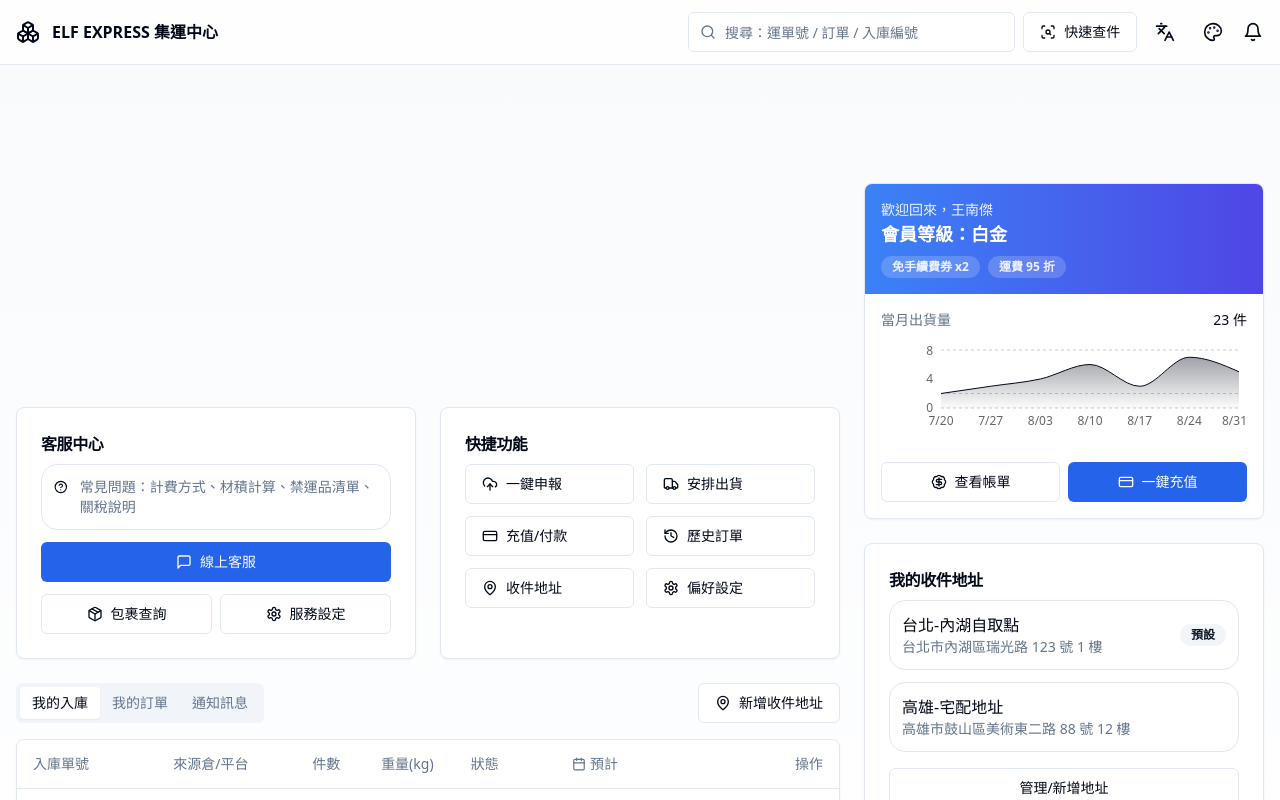
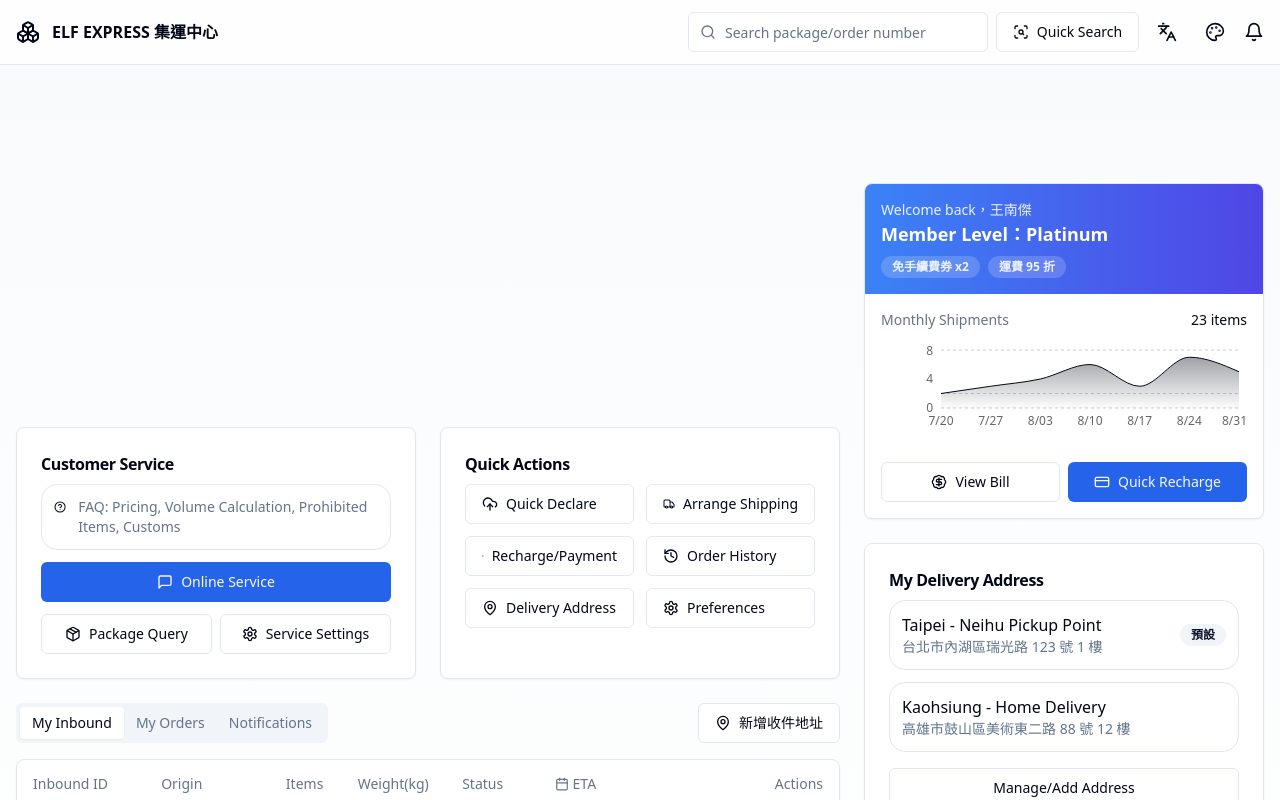
Before and after one commit to elf-express/DM_NewWeb_React, a React (Vite) app: page / in a window 1280 px wide. Shown: the top 800 px of the page. Built offline with nearby package versions, Linux system fonts and the light colour scheme.

Commit message:
完成完整多語言翻譯：Dashboard所有文字支持繁中/簡中/英文切換

```diff
--- a/src/components/ConsolidationDashboard.tsx
+++ b/src/components/ConsolidationDashboard.tsx
@@ -90,9 +90,9 @@ export default function ConsolidationDashboard() {
             <div className="ml-auto flex w-full max-w-xl items-center gap-2">
               <div className="relative w-full">
                 <Search className="absolute left-3 top-1/2 -translate-y-1/2 h-4 w-4 text-muted-foreground" />
-                <Input className="pl-9" placeholder="搜尋：運單號 / 訂單 / 入庫編號" />
+                <Input className="pl-9" placeholder={t('common.search')} />
               </div>
-              <Button variant="outline" className="gap-2"><ScanSearch className="h-4 w-4"/>快速查件</Button>
+              <Button variant="outline" className="gap-2"><ScanSearch className="h-4 w-4"/>{t('common.quickSearch', '快速查件')}</Button>
               <LanguageSwitcher />
               <ThemeSwitcher />
               <Button variant="ghost" size="icon"><Bell className="h-5 w-5"/></Button>
@@ -123,13 +123,13 @@ export default function ConsolidationDashboard() {
             <motion.div initial={{opacity:0, y: 6}} animate={{opacity:1, y:0}}>
               <Card className="shadow-sm">
                 <CardHeader className="pb-2">
-                  <CardTitle className="text-lg">帳戶概覽</CardTitle>
+                  <CardTitle className="text-lg">{t('overview.title')}</CardTitle>
                 </CardHeader>
                 <CardContent className="grid grid-cols-2 gap-4 md:grid-cols-4">
-                  <OverviewItem icon={Package} title="未入庫" value={5} tip="等待賣家發貨"/>
-                  <OverviewItem icon={Truck} title="已到站" value={8} tip="已到達集運倉"/>
-                  <OverviewItem icon={UploadCloud} title="待申報" value={3} tip="需完成申報"/>
-                  <OverviewItem icon={BadgeDollarSign} title="集貨幣帳戶餘額" value={1250} prefix="NT$"/>
+                  <OverviewItem icon={Package} title={t('overview.notInbound')} value={5} tip={t('overview.waitingShipment')}/>
+                  <OverviewItem icon={Truck} title={t('overview.arrived')} value={8} tip={t('overview.arrivedWarehouse')}/>
+                  <OverviewItem icon={UploadCloud} title={t('overview.pendingDeclaration')} value={3} tip={t('overview.needDeclaration')}/>
+                  <OverviewItem icon={BadgeDollarSign} title={t('overview.balance')} value={1250} prefix="NT$"/>
                 </CardContent>
               </Card>
             </motion.div>
@@ -137,35 +137,35 @@ export default function ConsolidationDashboard() {
             {/* 客服中心與快捷 */}
             <div className="grid grid-cols-1 gap-6 lg:grid-cols-2">
               <Card>
-                <CardHeader className="pb-2"><CardTitle className="text-base">客服中心</CardTitle></CardHeader>
+                <CardHeader className="pb-2"><CardTitle className="text-base">{t('customerService.title')}</CardTitle></CardHeader>
                 <CardContent className="space-y-3">
                   <div className="flex items-start gap-3 rounded-2xl border p-3">
                     <HelpCircle className="mt-0.5 h-4 w-4"/>
-                    <div className="text-sm text-muted-foreground">常見問題：計費方式、材積計算、禁運品清單、關稅說明</div>
+                    <div className="text-sm text-muted-foreground">{t('customerService.faq')}</div>
                   </div>
-                  <Button className="w-full gap-2"><MessageSquare className="h-4 w-4"/> 線上客服</Button>
+                  <Button className="w-full gap-2"><MessageSquare className="h-4 w-4"/> {t('customerService.onlineService')}</Button>
                   <div className="grid grid-cols-2 gap-2">
                     <Button variant="outline" className="gap-2">
                       <Package className="h-4 w-4"/>
-                      包裹查詢
+                      {t('customerService.packageQuery')}
                     </Button>
                     <Button variant="outline" className="gap-2">
                       <Settings className="h-4 w-4"/>
-                      服務設定
+                      {t('customerService.serviceSettings')}
                     </Button>
                   </div>
                 </CardContent>
               </Card>
 
               <Card>
-                <CardHeader className="pb-2"><CardTitle className="text-base">快捷功能</CardTitle></CardHeader>
+                <CardHeader className="pb-2"><CardTitle className="text-base">{t('quickActions.title')}</CardTitle></CardHeader>
                 <CardContent className="grid grid-cols-2 gap-3">
-                  <QuickAction icon={UploadCloud} label="一鍵申報"/>
-                  <QuickAction icon={Truck} label="安排出貨"/>
-                  <QuickAction icon={CreditCard} label="充值/付款"/>
-                  <QuickAction icon={History} label="歷史訂單"/>
-                  <QuickAction icon={MapPin} label="收件地址"/>
-                  <QuickAction icon={Settings} label="偏好設定"/>
+                  <QuickAction icon={UploadCloud} label={t('quickActions.declare')}/>
+                  <QuickAction icon={Truck} label={t('quickActions.arrange')}/>
+                  <QuickAction icon={CreditCard} label={t('quickActions.payment')}/>
+                  <QuickAction icon={History} label={t('quickActions.history')}/>
+                  <QuickAction icon={MapPin} label={t('quickActions.address')}/>
+                  <QuickAction icon={Settings} label={t('quickActions.settings')}/>
                 </CardContent>
               </Card>
             </div>
@@ -174,9 +174,9 @@ export default function ConsolidationDashboard() {
             <Tabs defaultValue="inbound" className="w-full">
               <div className="flex items-center justify-between">
                 <TabsList>
-                  <TabsTrigger value="inbound">我的入庫</TabsTrigger>
-                  <TabsTrigger value="orders">我的訂單</TabsTrigger>
-                  <TabsTrigger value="notice">通知訊息</TabsTrigger>
+                  <TabsTrigger value="inbound">{t('tabs.myInbound')}</TabsTrigger>
+                  <TabsTrigger value="orders">{t('tabs.myOrders')}</TabsTrigger>
+                  <TabsTrigger value="notice">{t('tabs.notifications')}</TabsTrigger>
                 </TabsList>
                 <Button variant="outline" className="gap-2"><MapPin className="h-4 w-4"/>新增收件地址</Button>
               </div>
@@ -186,13 +186,13 @@ export default function ConsolidationDashboard() {
                     <Table>
                       <TableHeader>
                         <TableRow>
-                          <TableHead>入庫單號</TableHead>
-                          <TableHead>來源倉/平台</TableHead>
-                          <TableHead className="text-center">件數</TableHead>
-                          <TableHead className="text-center">重量(kg)</TableHead>
-                          <TableHead>狀態</TableHead>
-                          <TableHead><div className="flex items-center gap-1"><Calendar className="h-3.5 w-3.5"/>預計</div></TableHead>
-                          <TableHead className="text-right">操作</TableHead>
+                          <TableHead>{t('inbound.id')}</TableHead>
+                          <TableHead>{t('inbound.origin')}</TableHead>
+                          <TableHead className="text-center">{t('inbound.items')}</TableHead>
+                          <TableHead className="text-center">{t('inbound.weight')}</TableHead>
+                          <TableHead>{t('inbound.status')}</TableHead>
+                          <TableHead><div className="flex items-center gap-1"><Calendar className="h-3.5 w-3.5"/>{t('inbound.eta')}</div></TableHead>
+                          <TableHead className="text-right">{t('inbound.actions')}</TableHead>
                         </TableRow>
                       </TableHeader>
                       <TableBody>
@@ -207,8 +207,8 @@ export default function ConsolidationDashboard() {
                             </TableCell>
                             <TableCell>{s.eta}</TableCell>
                             <TableCell className="text-right space-x-2">
-                              <Button size="sm" variant="outline">申報</Button>
-                              <Button size="sm">查看詳情</Button>
+                              <Button size="sm" variant="outline">{t('inbound.declare')}</Button>
+                              <Button size="sm">{t('inbound.viewDetails')}</Button>
                             </TableCell>
                           </TableRow>
                         ))}
@@ -224,12 +224,12 @@ export default function ConsolidationDashboard() {
                     <Table>
                       <TableHeader>
                         <TableRow>
-                          <TableHead>訂單編號</TableHead>
-                          <TableHead>服務</TableHead>
-                          <TableHead>金額 (NT$)</TableHead>
-                          <TableHead>建立時間</TableHead>
-                          <TableHead>狀態</TableHead>
-                          <TableHead className="text-right">操作</TableHead>
+                          <TableHead>{t('orders.orderId')}</TableHead>
+                          <TableHead>{t('orders.type')}</TableHead>
+                          <TableHead>{t('orders.amount')}</TableHead>
+                          <TableHead>{t('orders.date')}</TableHead>
+                          <TableHead>{t('orders.status')}</TableHead>
+                          <TableHead className="text-right">{t('orders.actions')}</TableHead>
                         </TableRow>
                       </TableHeader>
                       <TableBody>
@@ -243,8 +243,8 @@ export default function ConsolidationDashboard() {
                               <Badge variant={o.status === "已出貨" ? "secondary" : "outline"}>{o.status}</Badge>
                             </TableCell>
                             <TableCell className="text-right space-x-2">
-                              <Button size="sm" variant="outline">明細</Button>
-                              <Button size="sm">付款</Button>
+                              <Button size="sm" variant="outline">{t('orders.details')}</Button>
+                              <Button size="sm">{t('orders.pay', '付款')}</Button>
                             </TableCell>
                           </TableRow>
                         ))}
@@ -272,8 +272,8 @@ export default function ConsolidationDashboard() {
             <Card className="overflow-hidden">
               <CardContent className="p-0">
                 <div className={`bg-gradient-to-r ${currentTheme.primary} p-4 text-white transition-all duration-300`}>
-                  <div className="text-sm opacity-90">歡迎回來，王南傑</div>
-                  <div className="text-lg font-semibold">會員等級：白金</div>
+                  <div className="text-sm opacity-90">{t('user.welcome', '歡迎回來')}，王南傑</div>
+                  <div className="text-lg font-semibold">{t('user.memberLevel', '會員等級')}：{t('user.platinum', '白金')}</div>
                   <div className="mt-2 flex gap-2 text-xs opacity-90">
                     <Badge variant="secondary" className="bg-white/20 text-white hover:bg-white/30">免手續費券 x2</Badge>
                     <Badge variant="secondary" className="bg-white/20 text-white hover:bg-white/30">運費 95 折</Badge>
@@ -281,8 +281,8 @@ export default function ConsolidationDashboard() {
                 </div>
                 <div className="p-4 space-y-3">
                   <div className="flex items-center justify-between text-sm">
-                    <span className="text-muted-foreground">當月出貨量</span>
-                    <span>23 件</span>
+                    <span className="text-muted-foreground">{t('user.monthlyShipments', '當月出貨量')}</span>
+                    <span>23 {t('user.items', '件')}</span>
                   </div>
                   <div className="h-24">
                     <ResponsiveContainer width="100%" height="100%">
@@ -302,8 +302,8 @@ export default function ConsolidationDashboard() {
                     </ResponsiveContainer>
                   </div>
                   <div className="grid grid-cols-2 gap-2 pt-3">
-                    <Button variant="outline" className="gap-2"><BadgeDollarSign className="h-4 w-4"/>查看帳單</Button>
-                    <Button className="gap-2"><CreditCard className="h-4 w-4"/>一鍵充值</Button>
+                    <Button variant="outline" className="gap-2"><BadgeDollarSign className="h-4 w-4"/>{t('user.viewBill')}</Button>
+                    <Button className="gap-2"><CreditCard className="h-4 w-4"/>{t('user.recharge')}</Button>
                   </div>
                 </div>
               </CardContent>
@@ -311,11 +311,11 @@ export default function ConsolidationDashboard() {
 
             {/* 收件地址 */}
             <Card>
-              <CardHeader className="pb-2"><CardTitle className="text-base">我的收件地址</CardTitle></CardHeader>
+              <CardHeader className="pb-2"><CardTitle className="text-base">{t('address.title')}</CardTitle></CardHeader>
               <CardContent className="space-y-3">
-                <AddressItem name="台北-內湖自取點" detail="台北市內湖區瑞光路 123 號 1 樓" defaultTag />
-                <AddressItem name="高雄-宅配地址" detail="高雄市鼓山區美術東二路 88 號 12 樓" />
-                <div className="pt-1"><Button variant="outline" className="w-full">管理/新增地址</Button></div>
+                <AddressItem name={t('address.taipei')} detail="台北市內湖區瑞光路 123 號 1 樓" defaultTag />
+                <AddressItem name={t('address.kaohsiung')} detail="高雄市鼓山區美術東二路 88 號 12 樓" />
+                <div className="pt-1"><Button variant="outline" className="w-full">{t('address.manage')}</Button></div>
               </CardContent>
             </Card>
           </div>
--- a/src/locales/en.json
+++ b/src/locales/en.json
@@ -1,6 +1,7 @@
 {
   "common": {
     "search": "Search package/order number",
+    "quickSearch": "Quick Search",
     "notifications": "Notifications",
     "language": "Language",
     "theme": "Theme"
@@ -17,7 +18,12 @@
     "gifts": "Gifts",
     "shippingTrend": "Recent Shipping Trend",
     "viewBill": "View Bill",
-    "recharge": "Quick Recharge"
+    "recharge": "Quick Recharge",
+    "welcome": "Welcome back",
+    "memberLevel": "Member Level",
+    "platinum": "Platinum",
+    "monthlyShipments": "Monthly Shipments",
+    "items": "items"
   },
   "overview": {
     "title": "Account Overview",
@@ -65,18 +71,19 @@
   },
   "orders": {
     "orderId": "Order ID",
-    "type": "Type",
+    "type": "Service",
     "destination": "Destination",
     "status": "Status",
-    "date": "Date",
-    "amount": "Amount",
+    "date": "Created",
+    "amount": "Amount (NT$)",
     "actions": "Actions",
     "consolidation": "Consolidation",
     "direct": "Direct",
     "processing": "Processing",
     "shipped": "Shipped",
     "track": "Track",
-    "details": "Details"
+    "details": "Details",
+    "pay": "Pay"
   },
   "notifications": {
     "packageArrived": "Package Arrived",
--- a/src/locales/zh-CN.json
+++ b/src/locales/zh-CN.json
@@ -1,6 +1,7 @@
 {
   "common": {
     "search": "搜索包裹编号、订单号",
+    "quickSearch": "快速查件",
     "notifications": "通知",
     "language": "语言",
     "theme": "主题"
@@ -17,7 +18,12 @@
     "gifts": "礼物",
     "shippingTrend": "近期出货趋势",
     "viewBill": "查看账单",
-    "recharge": "一键充值"
+    "recharge": "一键充值",
+    "welcome": "欢迎回来",
+    "memberLevel": "会员等级",
+    "platinum": "白金",
+    "monthlyShipments": "当月出货量",
+    "items": "件"
   },
   "overview": {
     "title": "账户概览",
@@ -64,19 +70,20 @@
     "viewDetails": "查看详情"
   },
   "orders": {
-    "orderId": "订单号",
-    "type": "类型",
+    "orderId": "订单编号",
+    "type": "服务",
     "destination": "目的地",
     "status": "状态",
-    "date": "日期",
-    "amount": "金额",
+    "date": "建立时间",
+    "amount": "金额 (NT$)",
     "actions": "操作",
     "consolidation": "集运",
     "direct": "直送",
     "processing": "处理中",
     "shipped": "已出货",
     "track": "追踪",
-    "details": "详情"
+    "details": "明细",
+    "pay": "付款"
   },
   "notifications": {
     "packageArrived": "包裹到达",
--- a/src/locales/zh-TW.json
+++ b/src/locales/zh-TW.json
@@ -1,6 +1,7 @@
 {
   "common": {
     "search": "搜尋包裹編號、訂單號",
+    "quickSearch": "快速查件",
     "notifications": "通知",
     "language": "語言",
     "theme": "主題"
@@ -17,7 +18,12 @@
     "gifts": "禮物",
     "shippingTrend": "近期出貨趨勢",
     "viewBill": "查看帳單",
-    "recharge": "一鍵充值"
+    "recharge": "一鍵充值",
+    "welcome": "歡迎回來",
+    "memberLevel": "會員等級",
+    "platinum": "白金",
+    "monthlyShipments": "當月出貨量",
+    "items": "件"
   },
   "overview": {
     "title": "帳戶概覽",
@@ -64,19 +70,20 @@
     "viewDetails": "查看詳情"
   },
   "orders": {
-    "orderId": "訂單號",
-    "type": "類型",
+    "orderId": "訂單編號",
+    "type": "服務",
     "destination": "目的地",
     "status": "狀態",
-    "date": "日期",
-    "amount": "金額",
+    "date": "建立時間",
+    "amount": "金額 (NT$)",
     "actions": "操作",
     "consolidation": "集運",
     "direct": "直送",
     "processing": "處理中",
     "shipped": "已出貨",
     "track": "追蹤",
-    "details": "詳情"
+    "details": "明細",
+    "pay": "付款"
   },
   "notifications": {
     "packageArrived": "包裹到達",
```
